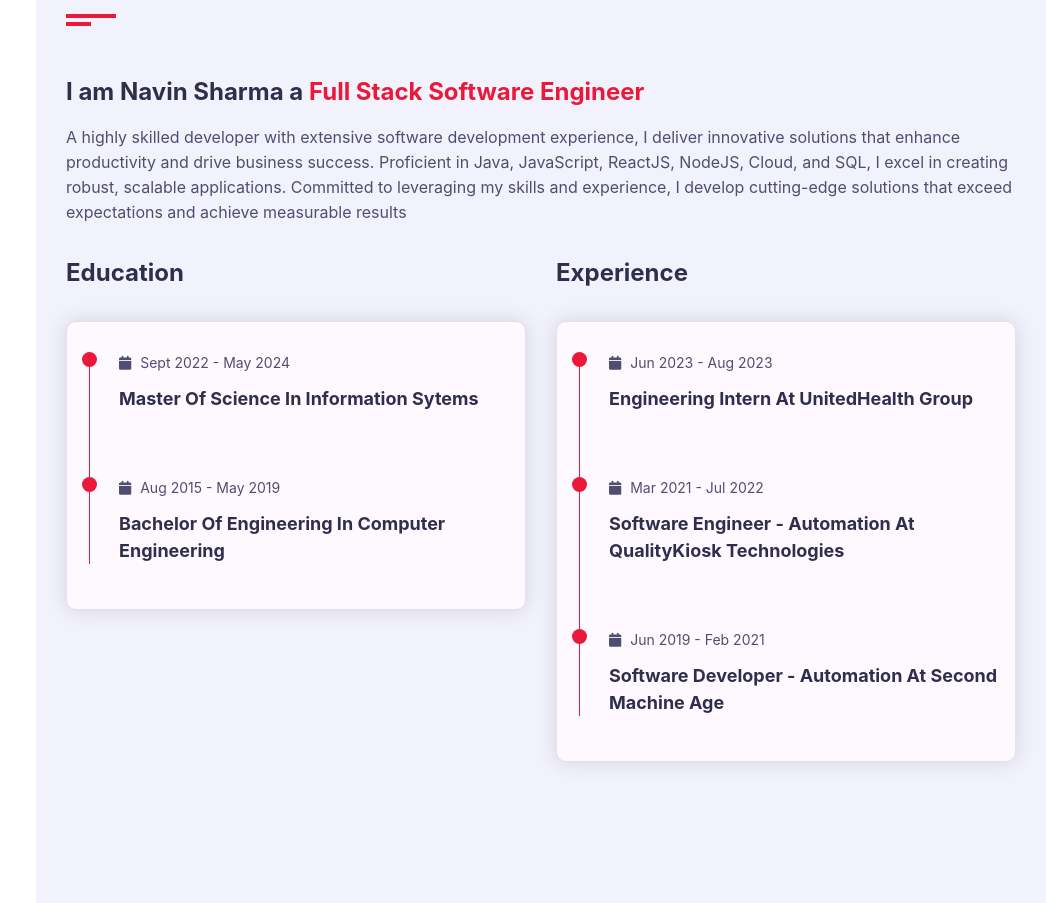
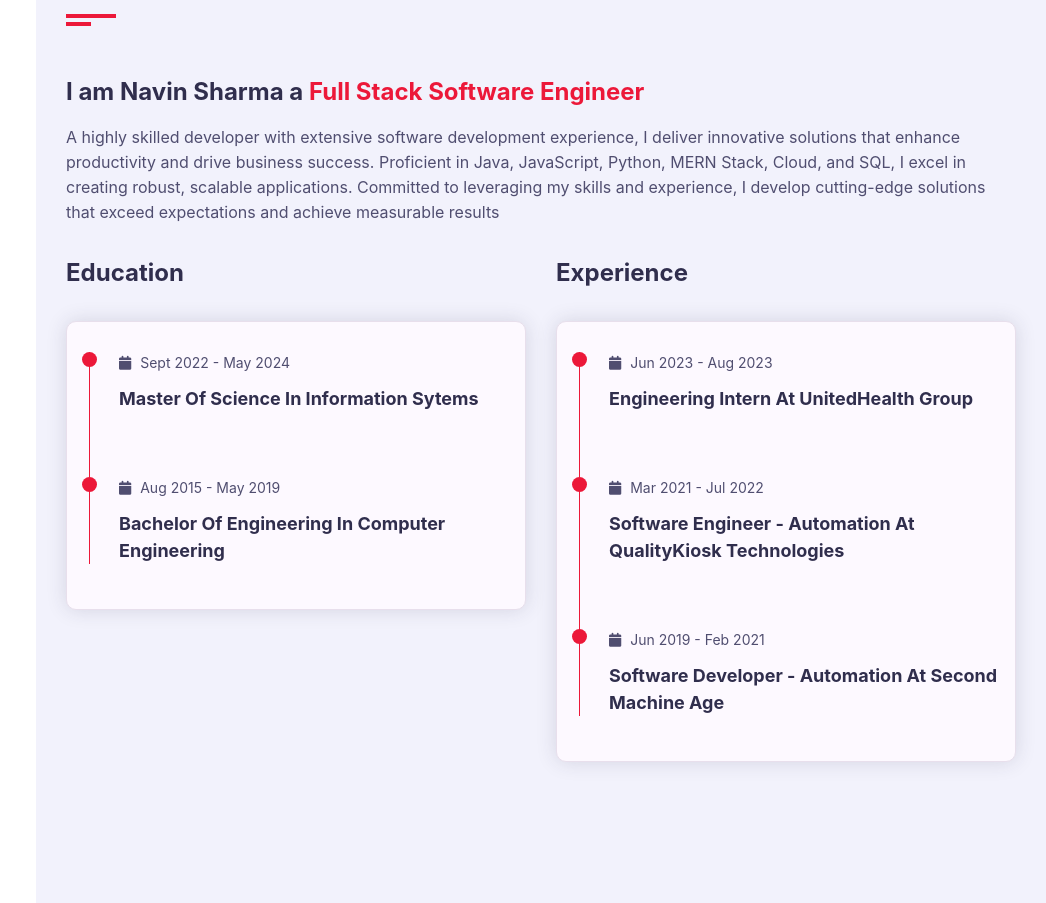
Before and after one commit to navin-sharma12/portfolio, a React (Create React App) app: page / in a window 1280 px wide. Shown: the part 906-1809 px from the top of the page, without its empty margins (234-1280 px from the left). Built offline with nearby package versions, Linux system fonts and the light colour scheme; some icons are missing; a web font is replaced by a local one.

Commit message:
portfolio about updated

```diff
--- a/src/Components/about.js
+++ b/src/Components/about.js
@@ -17,7 +17,7 @@ export default function About() {
                                     <h3>I am Navin Sharma a <span>Full Stack Software Engineer</span></h3>
                                     <p>A highly skilled developer with extensive software development experience,
                                         I deliver innovative solutions that enhance productivity and drive business success.
-                                        Proficient in Java, JavaScript, ReactJS, NodeJS, Cloud,
+                                        Proficient in Java, JavaScript, Python, MERN Stack, Cloud,
                                         and SQL, I excel in creating robust, scalable applications. Committed to
                                         leveraging my skills and experience, I develop cutting-edge solutions that
                                         exceed expectations and achieve measurable results
```
